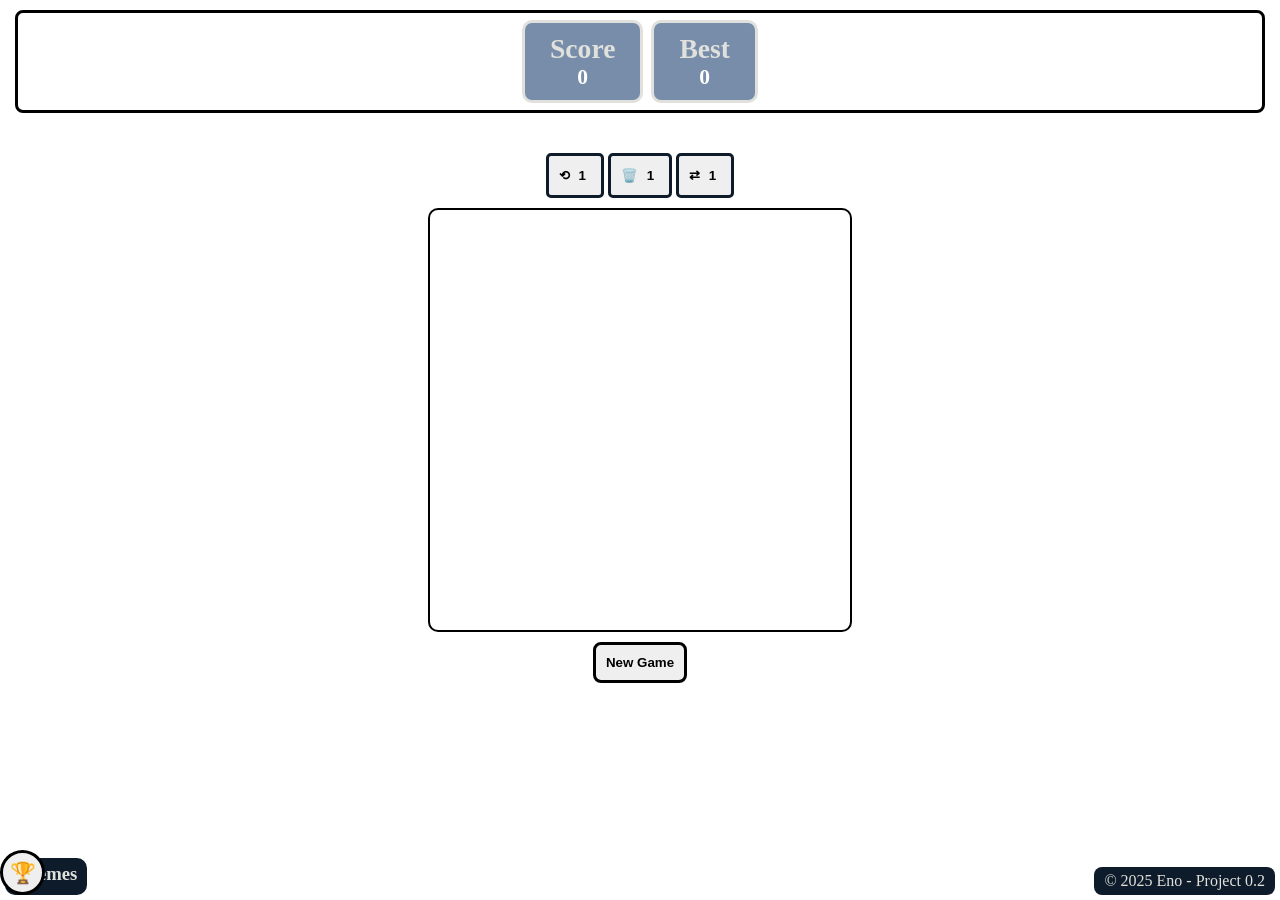
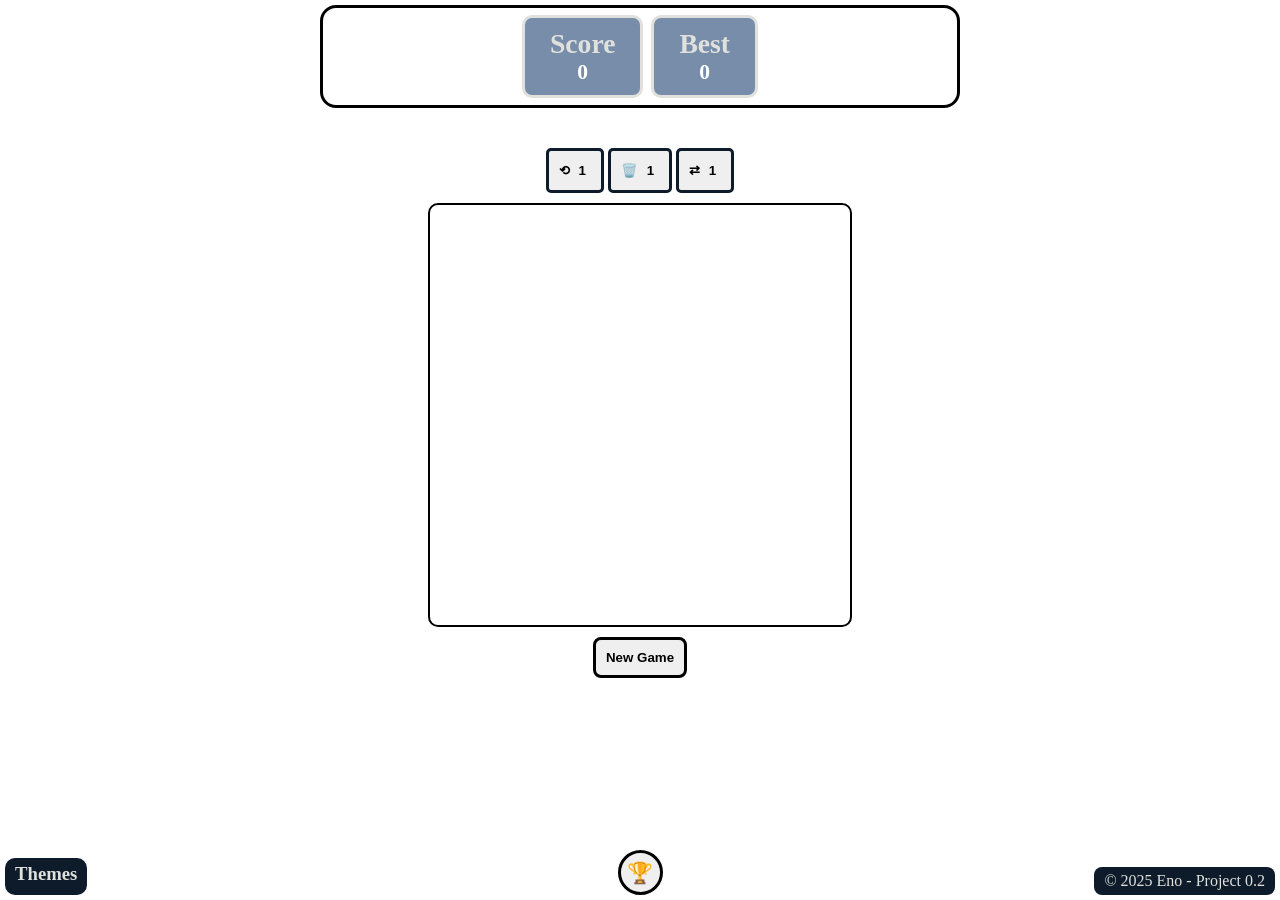

Added icon change feature

--- a/2048/style.css
+++ b/2048/style.css
@@ -2,15 +2,55 @@ body{
     min-height: 96vh;
     min-width: 90vw;
     margin: 0px;
+    display: flex;
+    flex-direction: column;
+    align-items: center;
 }
 
 main{
     display: flex;
+    width: 100%;
+    max-width: var(--max_size);
     flex-direction: column;
+    column-fill: black;
     row-gap: 10px;
     margin: 5px;
-    justify-content: center;
 }
+
+#scoreBoard{
+    text-align: center;
+    border-radius: 16px;
+    padding: 5px 0px;
+    border-width: 3px;
+    border-style: solid;
+}
+
+#scoreBoard div{
+    display: inline-block;
+    margin: 2px;
+    padding: 10px 25px;
+    text-align: center;
+    background-color: #778da9;
+    border-radius: 10px;
+    font-size: 1.15em;
+    border: 3px solid #e0e1dd;
+}
+
+#scoreBoard h2{
+    margin: 0px;
+    color: #e0e1dd
+}
+
+#scoreBoard h3{
+    margin: 0px;
+    color: white;
+}
+
+#specialButtons{
+    text-align: center;
+    margin-top: 30px;
+}
+
 
 #leaderboard{
     position: absolute;
@@ -123,13 +163,42 @@ main{
 }
 
 #playerIcon{
+    position: relative;
     text-align: center;
     height: calc(0.4 * var(--board-size));
     width: calc(0.4 * var(--board-size));
     border-radius: 100px;
 }
+
 #playerIcon img{
     width: calc(0.4 * var(--board-size));
+    margin-top: 3px
+}
+
+#changeIcon{
+    position: absolute;
+    background: transparent;
+    border: none;
+    border-radius: 50%;
+    right: -40px;
+    top: 0px;
+    transition: all 0.25s ease-in-out;
+}
+
+#changeIcon img{
+    width: 25px;
+    height: 25px;
+    margin: 5px 5px;
+}
+
+#changeIcon:hover{
+    transform: scale(1.1);
+    background-color: black;
+}
+
+#changeIcon:active{
+    background-color: red;
+    transform: scale(0.9);
 }
 
 #rankIcon{
@@ -177,42 +246,6 @@ footer{
     border-radius: 8px;
 }
 
-#scoreBoard{
-    align-self: center;
-    width: 98%;
-    margin-top: 5px;
-    text-align: center;
-    border-radius: 8px;
-    padding: 5px 0px;
-    border-width: 3px;
-    border-style: solid;
-}
-
-#scoreBoard div{
-    display: inline-block;
-    margin: 2px;
-    padding: 10px 25px;
-    text-align: center;
-    background-color: #778da9;
-    border-radius: 10px;
-    font-size: 1.15em;
-    border: 3px solid #e0e1dd;
-}
-
-#scoreBoard h2{
-    margin: 0px;
-    color: #e0e1dd
-}
-
-#scoreBoard h3{
-    margin: 0px;
-    color: white;
-}
-
-#specialButtons{
-    text-align: center;
-    margin-top: 30px;
-}
 
 .describe{
     visibility: hidden;
@@ -250,6 +283,7 @@ footer{
     --lboard-size: calc(var(--board-size) + 10px);
     --gap: 15px;
     --tile-size: 85px;
+    --max_size: 50%;
 }
 
 #board{
@@ -304,6 +338,7 @@ footer{
         --board-size: 92vw;
         --gap: calc(0.04 * 92vw);
         --tile-size: calc((92vw - 5 * var(--gap)) / 4);
+        --max_size: 85%;
     }
 }
 
